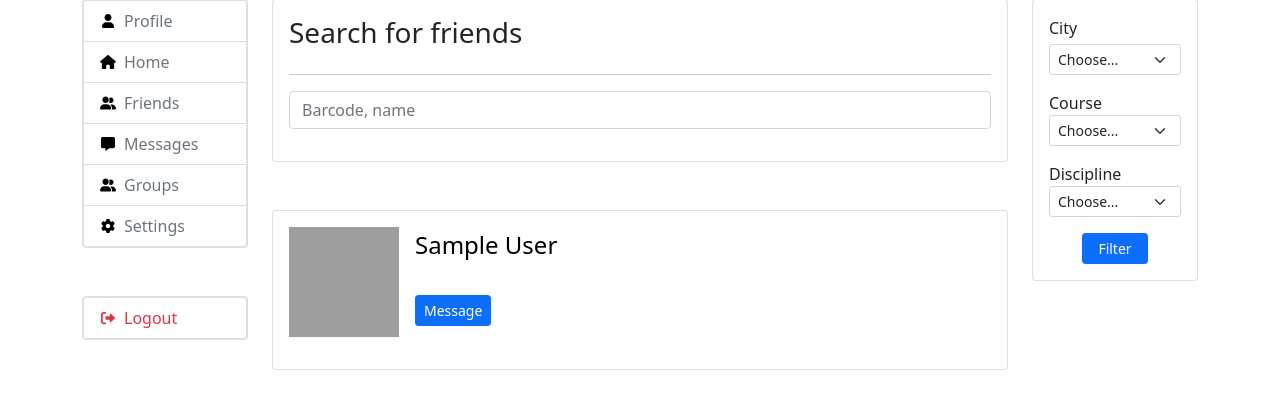
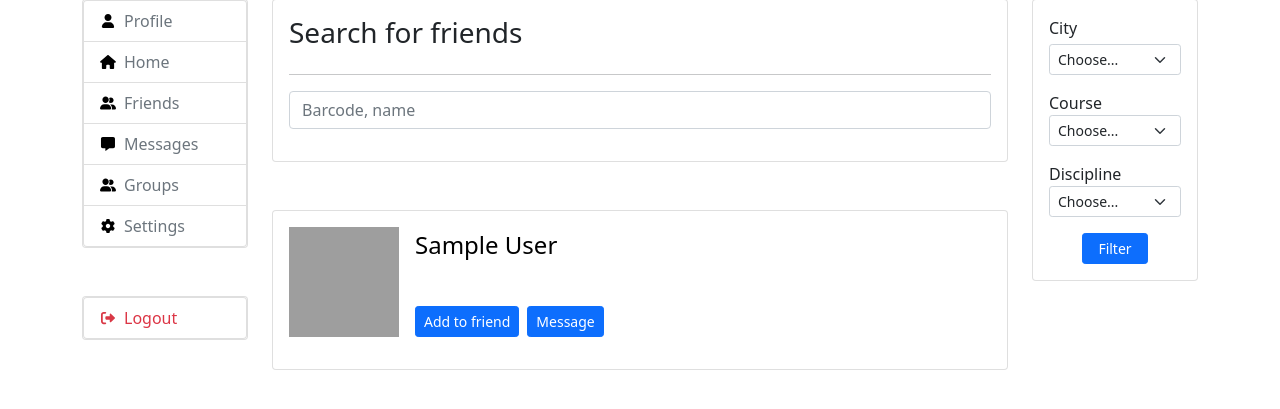
Before and after one commit to nrrnie/AituNetwork-2, a Flask app: template aituNetwork/users/templates/find-friends.html in a window 1280 px wide. Shown: the part 49-458 px from the top of the page. Run offline with Flask 2, Linux system fonts and the light colour scheme; the template is opened without the code that fills it: values that come from a table or form of the project are taken from there, others are empty; tables that the repository leaves empty hold one stand-in row (values such as "Sample post"); parts of the project's set-up code (start-up, migrations or seed data) failed here and were passed over; some libraries are stand-ins or nearby versions; grey boxes are pictures that could not be loaded.

Commit message:
chore: show Add to friend only on Search for friends.

```diff
--- a/aituNetwork/users/templates/find-friends.html
+++ b/aituNetwork/users/templates/find-friends.html
@@ -34,7 +34,7 @@
                         {% endif %}
 
                         {% for user in users.items %}
-                        {{ user_macro(user) }}
+                        {{ user_macro(user, True) }}
                         {% endfor %}
                     </div>
                 </div>
--- a/aituNetwork/users/templates/user-macros.html
+++ b/aituNetwork/users/templates/user-macros.html
@@ -1,6 +1,6 @@
-{% macro user_macro(friend) %}
+{% macro user_macro(friend, with_friends_button) %}
 <div class="row mb-3">
-    <div class="col-lg-8 d-flex">
+    <div class="col-lg-8 d-flex flex-row w-100">
         {% set picture = get_picture(friend.id) %}
         {% if picture %}
         <img src="{{ url_for('utils.get_picture', filename=picture.name) }}"
@@ -9,12 +9,19 @@
         <img src="https://i.pinimg.com/originals/fc/04/73/fc047347b17f7df7ff288d78c8c281cf.png"
              class="me-3" width="110" height="110">
         {% endif %}
-        <div class="friend-info">
+
+        <div class="user-info d-flex flex-column">
             <a href="{{ url_for('users.profile', slug=friend.slug) }}"
-               class="d-block text-decoration-none text-black fs-4 text mb-4" role="button">{{
+               class="d-inline text-decoration-none text-black fs-4 text" role="button">{{
                 friend.first_name }} {{ friend.last_name }}</a>
-            <a href="{{ url_for('chat.conversation', chat_user_id=friend.id) }}"
-               class="btn btn-sm btn-primary mt-2">Message</a>
+
+            <div class="d-flex align-items-end buttons h-100">
+                {% if with_friends_button %}
+                <a href="" class="btn btn-sm btn-primary me-2">Add to friend</a>
+                {% endif %}
+                <a href="{{ url_for('chat.conversation', chat_user_id=friend.id) }}"
+                   class="btn btn-sm btn-primary">Message</a>
+            </div>
         </div>
     </div>
 </div>
```
